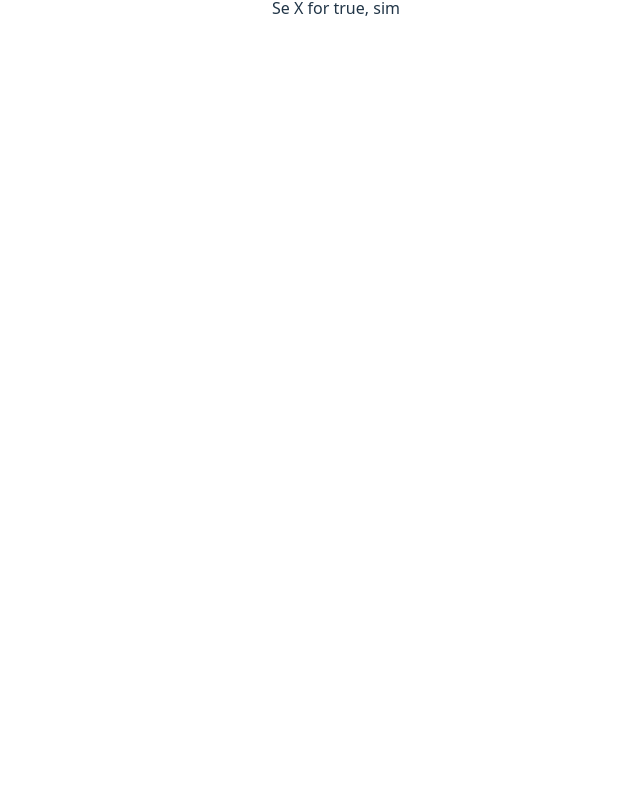
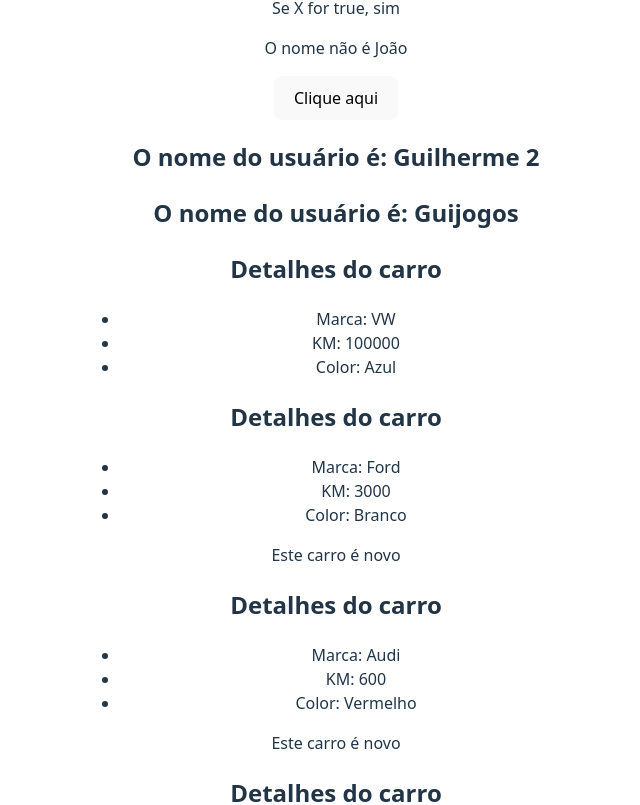
Before and after one commit to guigutox/estudos-react, a React (Vite) app in the folder 3_AVANÇANDO/avancando/: page / in a window 1280 px wide. Shown: the part 1755-2560 px from the top of the page, without its empty margins (304-944 px from the left). Before the commit the page ends 2323 px from the top, so only its background shows below. Built offline with nearby package versions, Linux system fonts and the light colour scheme.

Commit message:
Estudo relacionado a reutilizacao usando loop

```diff
--- a/3_AVANÇANDO/avancando/src/App.jsx
+++ b/3_AVANÇANDO/avancando/src/App.jsx
@@ -5,9 +5,19 @@ import CharizardY from './assets/Charizard-mega-y.png'
 import ManageData from './components/ManageData'
 import ListRender from './components/ListRender'
 import ConditionalRender from './components/ConditionalRender'
+import ShowUserName from './components/ShowUserName'
+import CarDetails from './components/CarDetails'
 
 function App() {
   const [count, setCount] = useState(0)
+  const name = "Guilherme 2"
+  const [username] = useState("Guijogos")
+
+  const cars = [
+    {id: 1, brand: "Ferrari", color: "Amarela", newCar: true, km: 0},
+    {id: 2, brand: "Ford", color: "Preto", newCar: true, km: 0},
+    {id: 3, brand: "Honda", color: "Branco", newCar: false, km: 110},
+  ]
   return (
     <>
     <div>
@@ -23,6 +33,17 @@ function App() {
         <ManageData/>
         <ListRender/>
         <ConditionalRender/>
+        {/*PROPS*/}
+        <ShowUserName name={name}/>
+        <ShowUserName name={username}/>
+        {/*Destructering*/}
+        <CarDetails brand="VW" km={100000} color="Azul" newCar={false}/>
+        <CarDetails brand="Ford" color="Branco" km={3000} newCar={true}/>
+        <CarDetails brand="Audi" color="Vermelho" km={600} newCar={true}/>
+        {/* loop com array de objetos */}
+        {cars.map((car) => (
+          <CarDetails brand={car.brand} color={car.color} km = {car.km} newCar = {car.newCar} />
+        ))}
       </div>
     </>
   )
--- /dev/null
+++ b/3_AVANÇANDO/avancando/src/components/CarDetails.jsx
@@ -0,0 +1,17 @@
+import React from 'react'
+
+const CarDetails = ({brand, km, color, newCar}) => {
+  return (
+    <div>
+        <h2>Detalhes do carro</h2>
+        <ul>
+            <li>Marca: {brand}</li>
+            <li>KM: {km}</li>
+            <li>Color: {color}</li>
+        </ul>
+        {newCar && <p>Este carro é novo</p>}
+    </div>
+  )
+}
+
+export default CarDetails
--- a/3_AVANÇANDO/avancando/src/components/ConditionalRender.jsx
+++ b/3_AVANÇANDO/avancando/src/components/ConditionalRender.jsx
@@ -4,11 +4,23 @@ const ConditionalRender = () => {
 
     const [x] = useState(true);
 
+    const [name, setName] = useState("Joã")
+
   return (
     <div>
     <h1>Isso será exibido?</h1>
     {x && <p>Se X for true, sim</p>}
     {!x && <p>Agora X é falso</p>}
+    {name  === "João" ? (
+        <div>
+            <p>O nome é João</p>
+        </div>
+    ) : (
+        <div>
+            <p>O nome não é João</p>
+        </div>
+    )}
+    <button onClick={() => setName('João')}>Clique aqui</button>
     </div>
   )
 }
--- /dev/null
+++ b/3_AVANÇANDO/avancando/src/components/ShowUserName.jsx
@@ -0,0 +1,13 @@
+import React from 'react'
+
+const ShowUserName = (props) => {
+  return (
+    <div>
+
+        <h2>O nome do usuário é: {props.name} </h2>
+
+    </div>
+  )
+}
+
+export default ShowUserName
```
